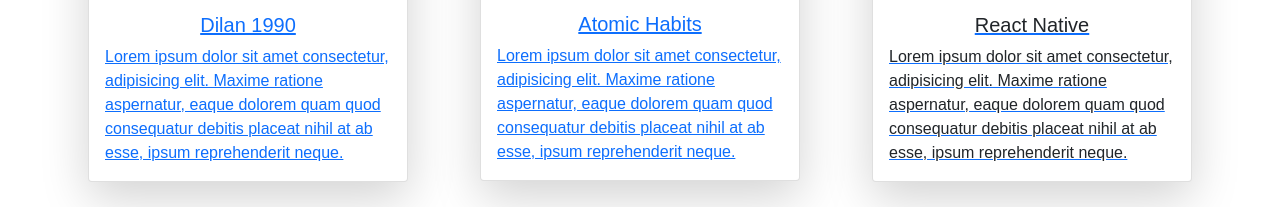
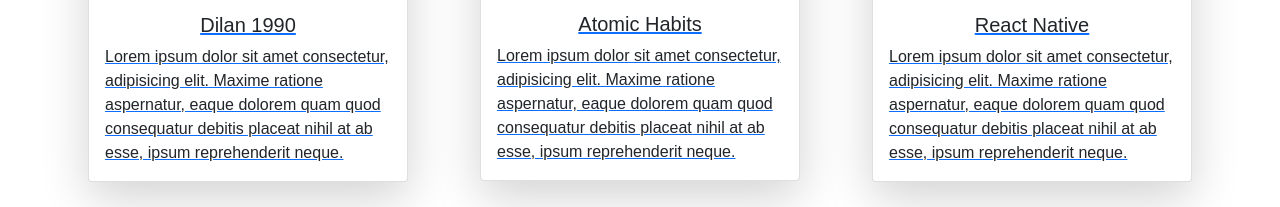
Before and after one commit to Hannn25/Library-app, a plain HTML site: page dashboard.html in a window 1280 px wide. Shown: the part 1086-1293 px from the top of the page. Drawn offline with nearby package versions, Linux system fonts and the light colour scheme.

Commit message:
Update dashboard.html

```diff
--- a/dashboard.html
+++ b/dashboard.html
@@ -80,8 +80,8 @@
                     <div class="card m-1 shadow-lg" style="width: 20rem">
                       <img src="img/covernya(1).svg" class="card-img-top h-50" alt="" />
                       <div class="card-body">
-                        <h5 class="card-title text-center">Dilan 1990</h5>
-                        <p class="card-text">Lorem ipsum dolor sit amet consectetur, adipisicing elit. Maxime ratione aspernatur, eaque dolorem quam quod consequatur debitis placeat nihil at ab esse, ipsum reprehenderit neque.</p>
+                        <h5 class="card-title text-center link-dark">Dilan 1990</h5>
+                        <p class="card-text link-dark">Lorem ipsum dolor sit amet consectetur, adipisicing elit. Maxime ratione aspernatur, eaque dolorem quam quod consequatur debitis placeat nihil at ab esse, ipsum reprehenderit neque.</p>
                       </div>
                     </div>
                   </a>
@@ -89,8 +89,8 @@
                     <div class="card m-1 shadow-lg" style="width: 20rem">
                       <img src="/img/covernya3.svg" class="card-img-top h-50" alt="" />
                       <div class="card-body">
-                        <h5 class="card-title text-center">Atomic Habits</h5>
-                        <p class="card-text">Lorem ipsum dolor sit amet consectetur, adipisicing elit. Maxime ratione aspernatur, eaque dolorem quam quod consequatur debitis placeat nihil at ab esse, ipsum reprehenderit neque.</p>
+                        <h5 class="card-title text-center link-dark">Atomic Habits</h5>
+                        <p class="card-text link-dark">Lorem ipsum dolor sit amet consectetur, adipisicing elit. Maxime ratione aspernatur, eaque dolorem quam quod consequatur debitis placeat nihil at ab esse, ipsum reprehenderit neque.</p>
                       </div>
                     </div>
                   </a>
```
